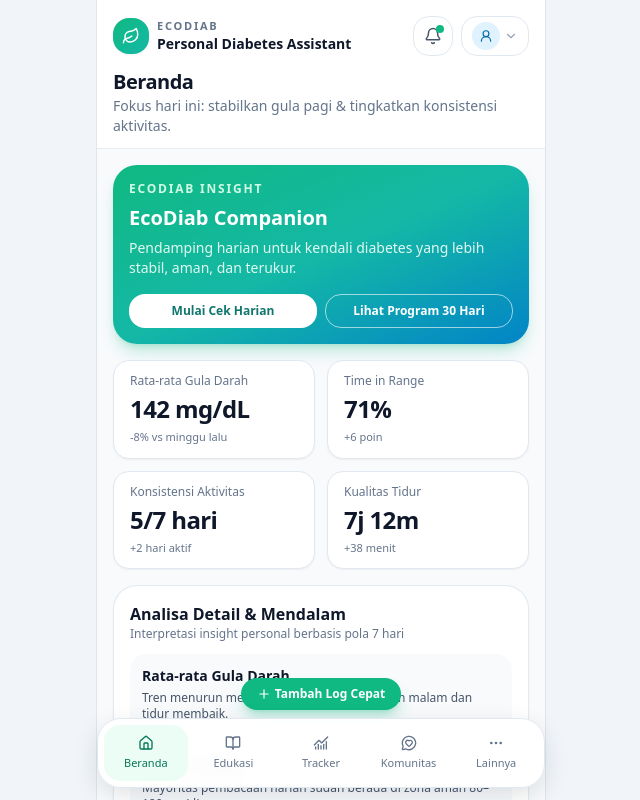
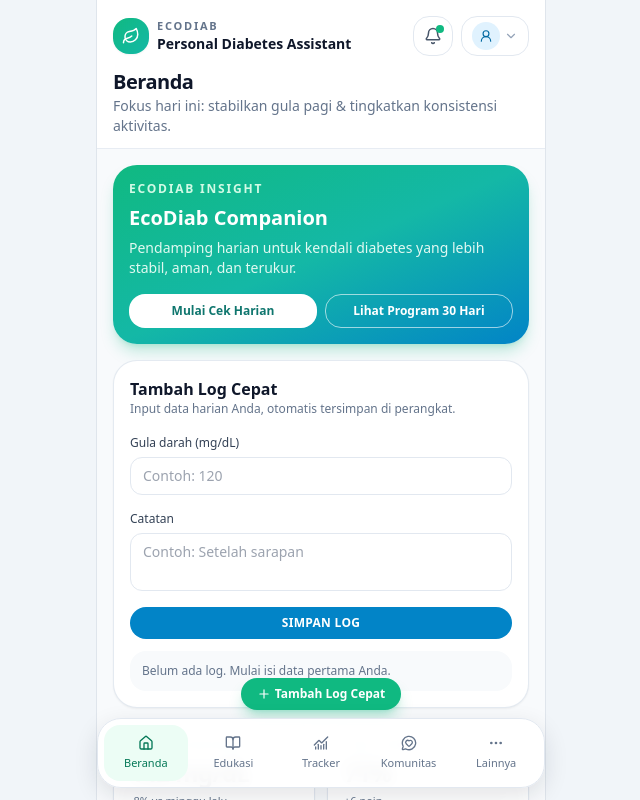
Before and after one commit to sobri3195/ecodiab-mobile, a React (Vite) app: page / in a window 1280 px wide. Shown: the top 800 px of the page, without its empty margins (319-959 px from the left). Built offline with nearby package versions, Linux system fonts and the light colour scheme.

Commit message:
feat: add quick log form with local storage

```diff
--- a/src/pages/DashboardPage.tsx
+++ b/src/pages/DashboardPage.tsx
@@ -1,4 +1,5 @@
 import { ArrowUpRight, Sparkles } from 'lucide-react';
+import { FormEvent, useEffect, useMemo, useState } from 'react';
 import StatCard from '../components/dashboard/StatCard';
 import SectionCard from '../components/mobile/SectionCard';
 import StatusBadge from '../components/mobile/StatusBadge';
@@ -17,7 +18,72 @@ const signalVariantMap: Record<string, 'critical' | 'medium' | 'low'> = {
   Stabil: 'low',
 };
 
+type QuickLog = {
+  id: string;
+  glucoseLevel: string;
+  note: string;
+  createdAt: string;
+};
+
+const QUICK_LOG_STORAGE_KEY = 'ecodiab-quick-logs';
+
 const DashboardPage = () => {
+  const [glucoseLevel, setGlucoseLevel] = useState('');
+  const [note, setNote] = useState('');
+  const [quickLogs, setQuickLogs] = useState<QuickLog[]>([]);
+
+  useEffect(() => {
+    if (typeof window === 'undefined') {
+      return;
+    }
+
+    const savedLogs = window.localStorage.getItem(QUICK_LOG_STORAGE_KEY);
+    if (!savedLogs) {
+      return;
+    }
+
+    try {
+      const parsed = JSON.parse(savedLogs) as QuickLog[];
+      if (Array.isArray(parsed)) {
+        setQuickLogs(parsed);
+      }
+    } catch {
+      window.localStorage.removeItem(QUICK_LOG_STORAGE_KEY);
+    }
+  }, []);
+
+  useEffect(() => {
+    if (typeof window === 'undefined') {
+      return;
+    }
+
+    window.localStorage.setItem(QUICK_LOG_STORAGE_KEY, JSON.stringify(quickLogs));
+  }, [quickLogs]);
+
+  const latestLogs = useMemo(() => quickLogs.slice(0, 5), [quickLogs]);
+
+  const handleQuickLogSubmit = (event: FormEvent<HTMLFormElement>) => {
+    event.preventDefault();
+
+    const trimmedGlucose = glucoseLevel.trim();
+    const trimmedNote = note.trim();
+
+    if (!trimmedGlucose || !trimmedNote) {
+      return;
+    }
+
+    const newLog: QuickLog = {
+      id: crypto.randomUUID(),
+      glucoseLevel: trimmedGlucose,
+      note: trimmedNote,
+      createdAt: new Date().toISOString(),
+    };
+
+    setQuickLogs((prev) => [newLog, ...prev]);
+    setGlucoseLevel('');
+    setNote('');
+  };
+
   return (
     <div className="space-y-4 pb-2">
       <section className="rounded-3xl bg-gradient-to-br from-emerald-500 via-teal-500 to-sky-600 p-4 text-white shadow-lg shadow-emerald-500/25">
@@ -33,6 +99,65 @@ const DashboardPage = () => {
           </button>
         </div>
       </section>
+
+      <SectionCard title="Tambah Log Cepat" subtitle="Input data harian Anda, otomatis tersimpan di perangkat.">
+        <form className="space-y-2.5" onSubmit={handleQuickLogSubmit}>
+          <div>
+            <label htmlFor="glucoseLevel" className="text-xs font-medium text-slate-700">
+              Gula darah (mg/dL)
+            </label>
+            <input
+              id="glucoseLevel"
+              name="glucoseLevel"
+              type="number"
+              inputMode="numeric"
+              min="0"
+              className="mt-1 w-full rounded-xl border border-slate-200 px-3 py-2 text-sm text-slate-700 outline-none ring-sky-500 transition focus:ring-2"
+              placeholder="Contoh: 120"
+              value={glucoseLevel}
+              onChange={(event) => setGlucoseLevel(event.target.value)}
+              required
+            />
+          </div>
+
+          <div>
+            <label htmlFor="quickNote" className="text-xs font-medium text-slate-700">
+              Catatan
+            </label>
+            <textarea
+              id="quickNote"
+              name="quickNote"
+              rows={2}
+              className="mt-1 w-full resize-none rounded-xl border border-slate-200 px-3 py-2 text-sm text-slate-700 outline-none ring-sky-500 transition focus:ring-2"
+              placeholder="Contoh: Setelah sarapan"
+              value={note}
+              onChange={(event) => setNote(event.target.value)}
+              required
+            />
+          </div>
+
+          <button
+            type="submit"
+            className="w-full rounded-2xl bg-sky-600 px-3 py-2 text-xs font-semibold uppercase tracking-wide text-white"
+          >
+            Simpan Log
+          </button>
+        </form>
+
+        <div className="mt-3 space-y-2">
+          {latestLogs.length > 0 ? (
+            latestLogs.map((log) => (
+              <div key={log.id} className="rounded-2xl bg-slate-50 p-3 text-xs text-slate-600">
+                <p className="text-sm font-semibold text-slate-900">{log.glucoseLevel} mg/dL</p>
+                <p className="mt-1">{log.note}</p>
+                <p className="mt-1 text-[11px] text-slate-400">{new Date(log.createdAt).toLocaleString('id-ID')}</p>
+              </div>
+            ))
+          ) : (
+            <p className="rounded-2xl bg-slate-50 p-3 text-xs text-slate-500">Belum ada log. Mulai isi data pertama Anda.</p>
+          )}
+        </div>
+      </SectionCard>
 
       <div className="grid grid-cols-2 gap-3">
         {deepDiveMetrics.map((metric) => (
```
